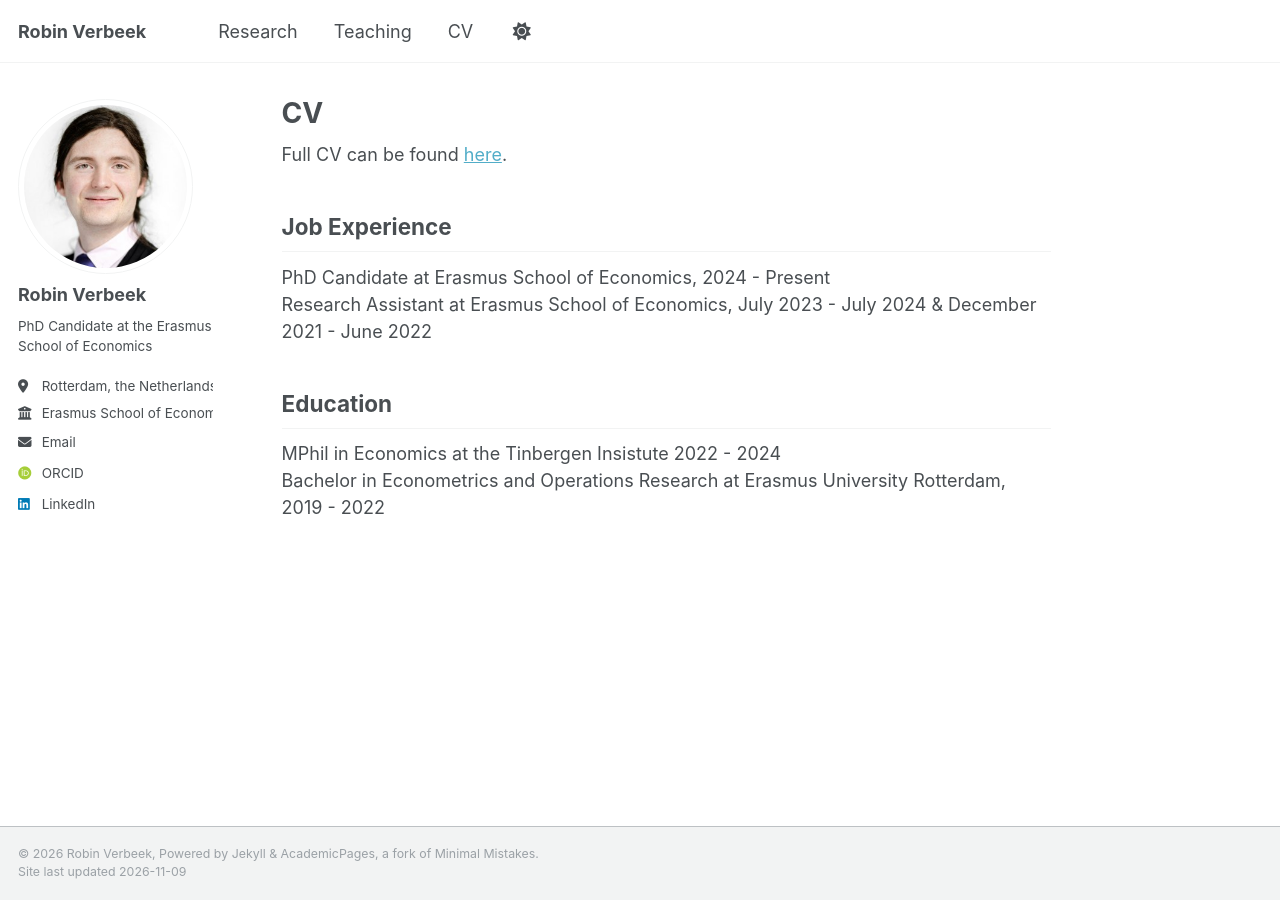
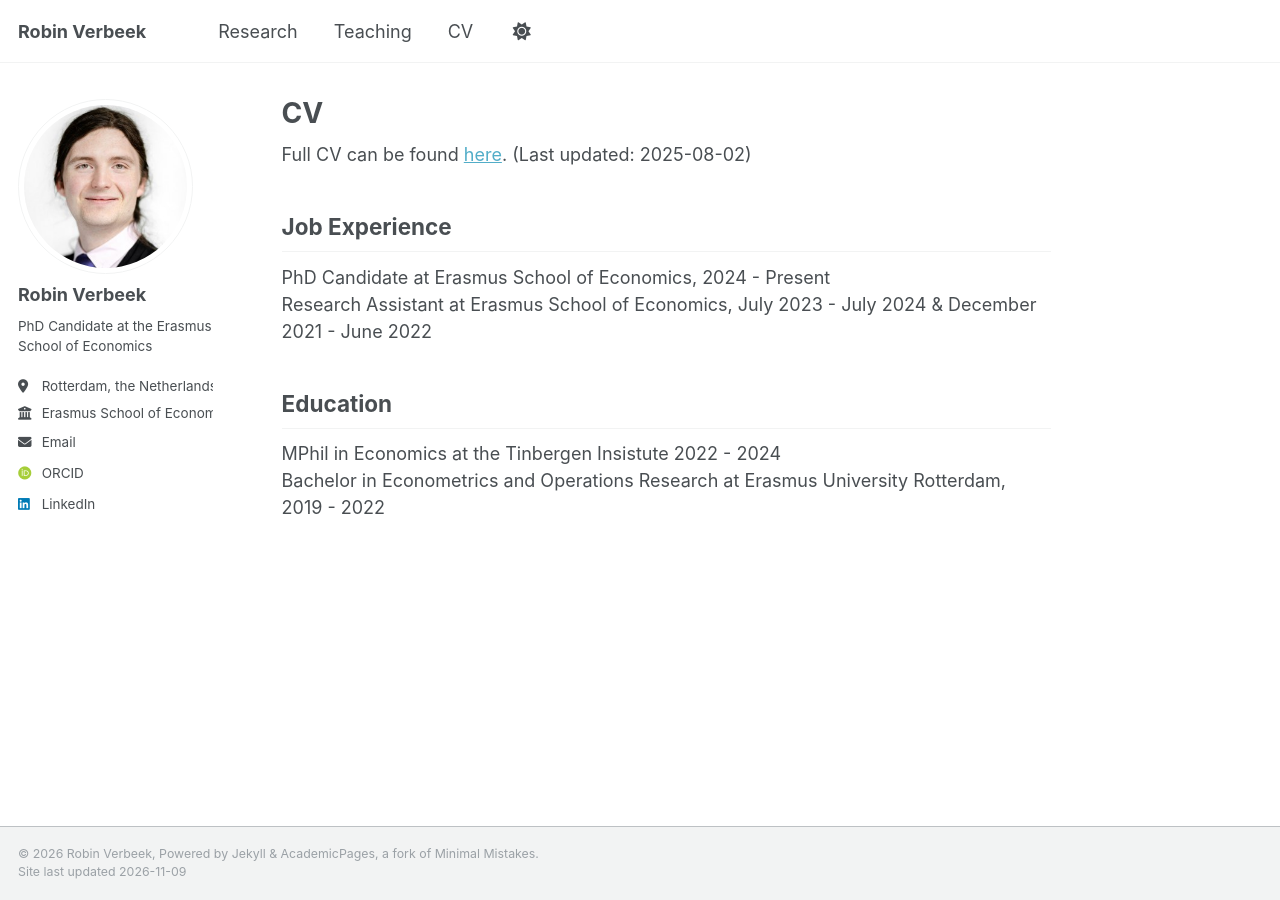
Before and after one commit to RobinV1/robinv1.github.io, a Jekyll site: the page built from _pages/cv.md, in a window 1280 px wide. Built offline with Jekyll 4.4.1, drawn with Linux system fonts in a browser that asks for light colours; some web fonts are replaced.

Commit message:
Update cv.md
Now includes last time CV was updated

```diff
--- a/_pages/cv.md
+++ b/_pages/cv.md
@@ -6,7 +6,7 @@ redirect_from:
   - /resume
 ---
 
-Full CV can be found [here](/files/Curriculum Vitae Robin Verbeek website 2025-08-02.pdf).
+Full CV can be found [here](/files/Curriculum Vitae Robin Verbeek website 2025-08-02.pdf). (Last updated: 2025-08-02)
 
 ## Job Experience
 PhD Candidate at Erasmus School of Economics, 2024 - Present
```
